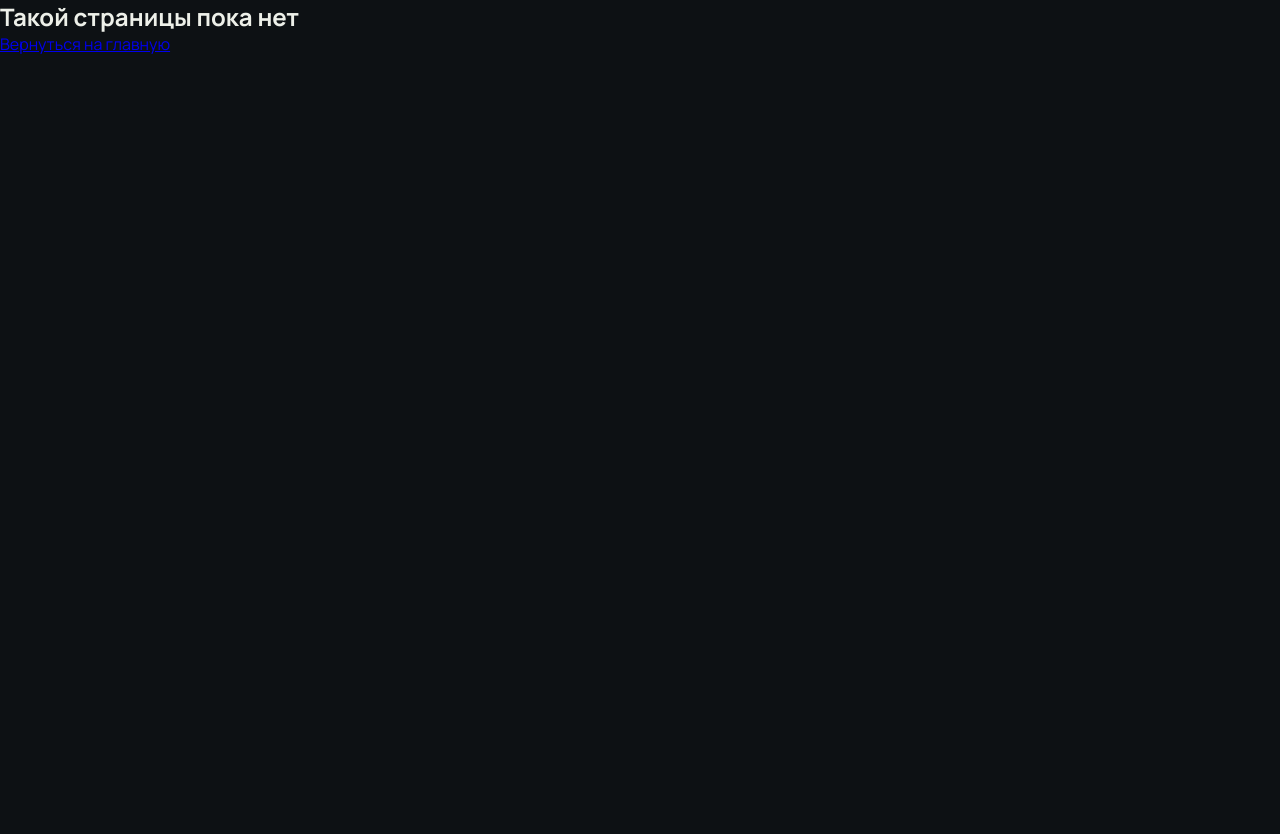
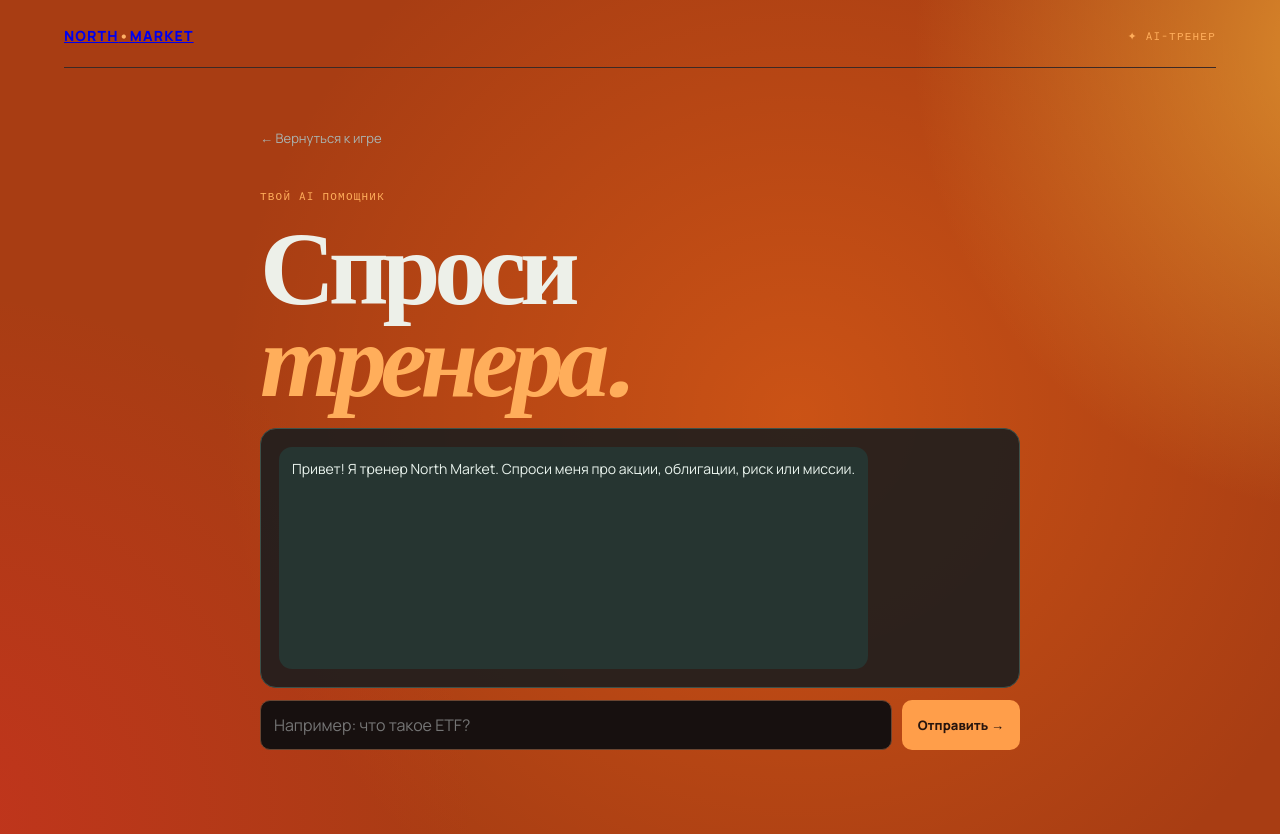
Before and after one commit to rashidchebotarev-glitch/-, a React (Vite) app: page /assistant in a window 1280 px wide. Before the commit the page ends 800 px from the top, so only its background shows below. Built offline with nearby package versions, Linux system fonts and the light colour scheme; no server answers; a web font is replaced by a local one.

Commit message:
Добавить чат с AI помощником

```diff
--- a/src/App.tsx
+++ b/src/App.tsx
@@ -1,5 +1,6 @@
 import { Route, Switch } from 'wouter';
 import { AuthPage } from './pages/AuthPage';
+import { AiAssistantPage } from './pages/AiAssistantPage';
 import { HomePage } from './pages/HomePage';
 import { NotFoundPage } from './pages/NotFoundPage';
 import { StockPage } from './pages/StockPage';
@@ -10,6 +11,7 @@ export default function App() {
     <Switch>
       <Route path="/" component={HomePage} />
       <Route path="/auth" component={AuthPage} />
+      <Route path="/assistant" component={AiAssistantPage} />
       <Route path="/stocks/:symbol" component={StockPage} />
       <Route component={NotFoundPage} />
     </Switch>
--- a/src/components/DashboardSidebar.tsx
+++ b/src/components/DashboardSidebar.tsx
@@ -12,7 +12,7 @@ export function DashboardSidebar() {
         <button onClick={() => scrollToSection('portfolio')}>💼 Мой портфель</button>
         <button onClick={() => scrollToSection('missions')}>⚡ Мои квесты</button>
         <button onClick={() => scrollToSection('quotes')}>⌁ Котировки</button>
-        <Link href="/stocks/SPY">✦ AI помощник</Link>
+        <Link href="/assistant">✦ AI помощник</Link>
       </nav>
       <small>AI поможет выбрать направление для акции.</small>
     </aside>
--- /dev/null
+++ b/src/lib/aiAssistant.ts
@@ -0,0 +1,20 @@
+import { isSupabaseConfigured, supabase } from './supabase';
+
+type AiResponse = { error?: unknown; text?: unknown };
+
+export async function askAiAssistant(question: string): Promise<string> {
+  if (!isSupabaseConfigured) throw new Error('Сначала настрой Supabase, чтобы подключить AI.');
+
+  const { data, error } = await supabase.functions.invoke<AiResponse>('ai', {
+    body: {
+      system: 'Ты тренер North Market для детей 8–12 лет. Отвечай по-русски, дружелюбно и максимум в 3 коротких предложениях. Объясняй термины простыми сравнениями. Помогай учиться инвестированию, но не обещай доход, не советуй покупать конкретные акции и напоминай, что это учебная игра.',
+      prompt: question,
+    },
+  });
+
+  if (error) throw new Error(error.message);
+  if (typeof data?.error === 'string') throw new Error(data.error);
+  if (typeof data?.text !== 'string') throw new Error('AI прислал непонятный ответ.');
+
+  return data.text;
+}
--- /dev/null
+++ b/src/pages/AiAssistantPage.tsx
@@ -0,0 +1,51 @@
+import { FormEvent, useState } from 'react';
+import { Link } from 'wouter';
+import { askAiAssistant } from '../lib/aiAssistant';
+
+type ChatMessage = { role: 'assistant' | 'user'; text: string };
+
+const starterMessage: ChatMessage = { role: 'assistant', text: 'Привет! Я тренер North Market. Спроси меня про акции, облигации, риск или миссии.' };
+
+export function AiAssistantPage() {
+  const [messages, setMessages] = useState<ChatMessage[]>([starterMessage]);
+  const [question, setQuestion] = useState('');
+  const [isLoading, setIsLoading] = useState(false);
+
+  async function sendQuestion(event: FormEvent<HTMLFormElement>) {
+    event.preventDefault();
+    const trimmedQuestion = question.trim();
+    if (!trimmedQuestion || isLoading) return;
+
+    setMessages((current) => [...current, { role: 'user', text: trimmedQuestion }]);
+    setQuestion('');
+    setIsLoading(true);
+    try {
+      const answer = await askAiAssistant(trimmedQuestion);
+      setMessages((current) => [...current, { role: 'assistant', text: answer }]);
+    } catch (error) {
+      const text = error instanceof Error ? error.message : 'Не получилось спросить AI.';
+      setMessages((current) => [...current, { role: 'assistant', text }]);
+    } finally {
+      setIsLoading(false);
+    }
+  }
+
+  return (
+    <main className="market-page">
+      <header className="market-header"><Link className="market-logo" href="/">NORTH<span>•</span>MARKET</Link><span className="market-status">✦ AI-ТРЕНЕР</span></header>
+      <section className="ai-assistant-page">
+        <Link className="back-link" href="/">← Вернуться к игре</Link>
+        <p className="market-kicker">ТВОЙ AI ПОМОЩНИК</p>
+        <h1>Спроси<br /><em>тренера.</em></h1>
+        <div className="ai-chat" aria-live="polite">
+          {messages.map((message, index) => <p className={`chat-message ${message.role}`} key={`${message.role}-${index}`}>{message.text}</p>)}
+          {isLoading && <p className="chat-message assistant">Думаю…</p>}
+        </div>
+        <form className="ai-chat-form" onSubmit={sendQuestion}>
+          <input maxLength={500} onChange={(event) => setQuestion(event.target.value)} placeholder="Например: что такое ETF?" value={question} />
+          <button disabled={isLoading} type="submit">Отправить →</button>
+        </form>
+      </section>
+    </main>
+  );
+}
```
Also changed, not shown: src/index.css.
